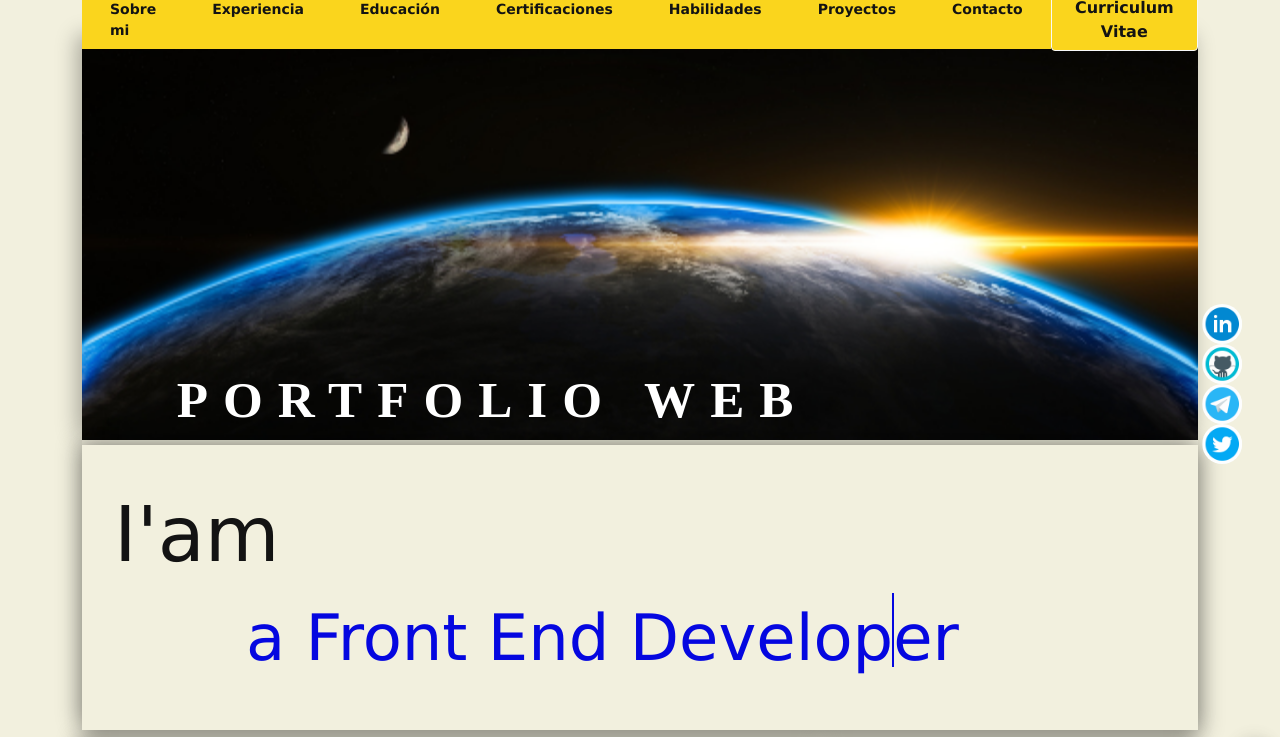
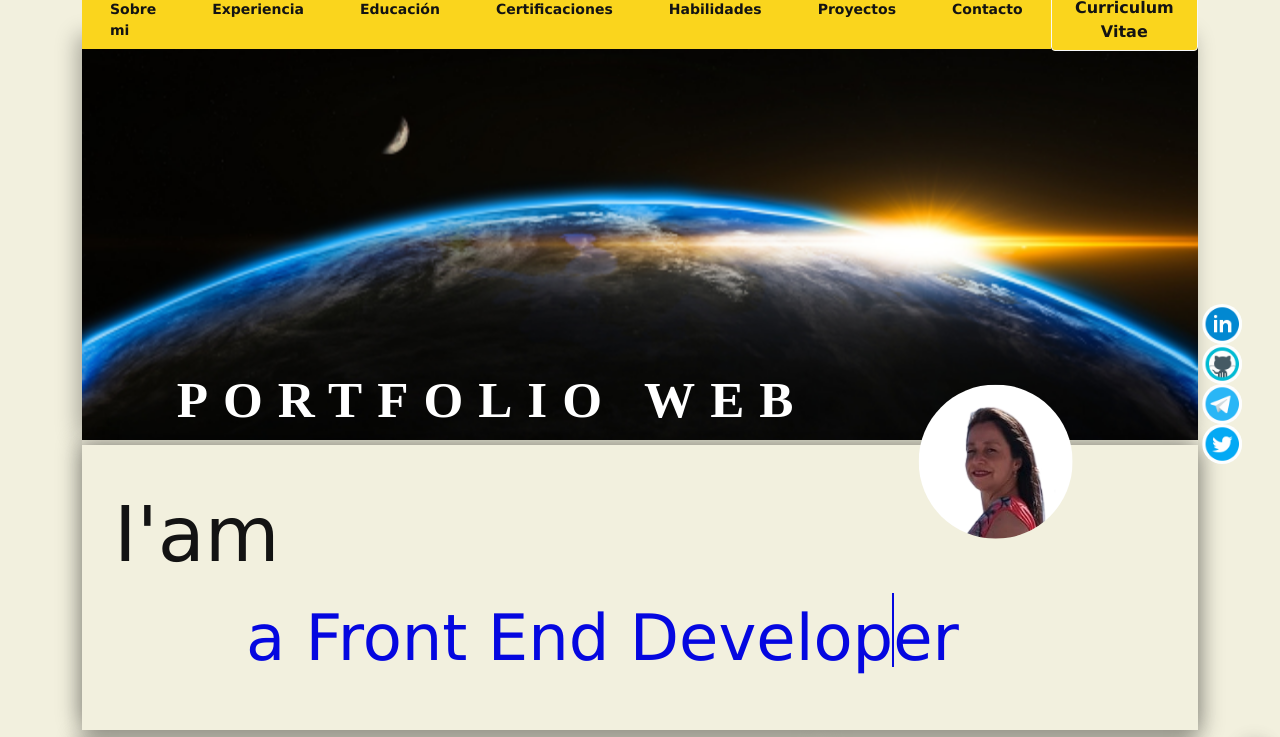
Before and after one commit to RoDFS-GH/portfolio-FrontEnd, a plain HTML site: page index.html in a window 1280 px wide. Shown: the top 737 px of the page. Drawn offline with nearby package versions, Linux system fonts and the light colour scheme; the site is published under a folder, as on GitHub Pages, so addresses that start at the root find nothing.

Commit message:
modifico ruta imagen

```diff
--- a/css/style.css
+++ b/css/style.css
@@ -123,7 +123,7 @@ h1 {
 
 /* Image CV */
 .img_cv {
-    background-image: url(/img/foto_CV.png);
+    background-image: url(../img/foto_CV.png);
     background-repeat: no-repeat;
     position: absolute;
     top: 50%;
```
